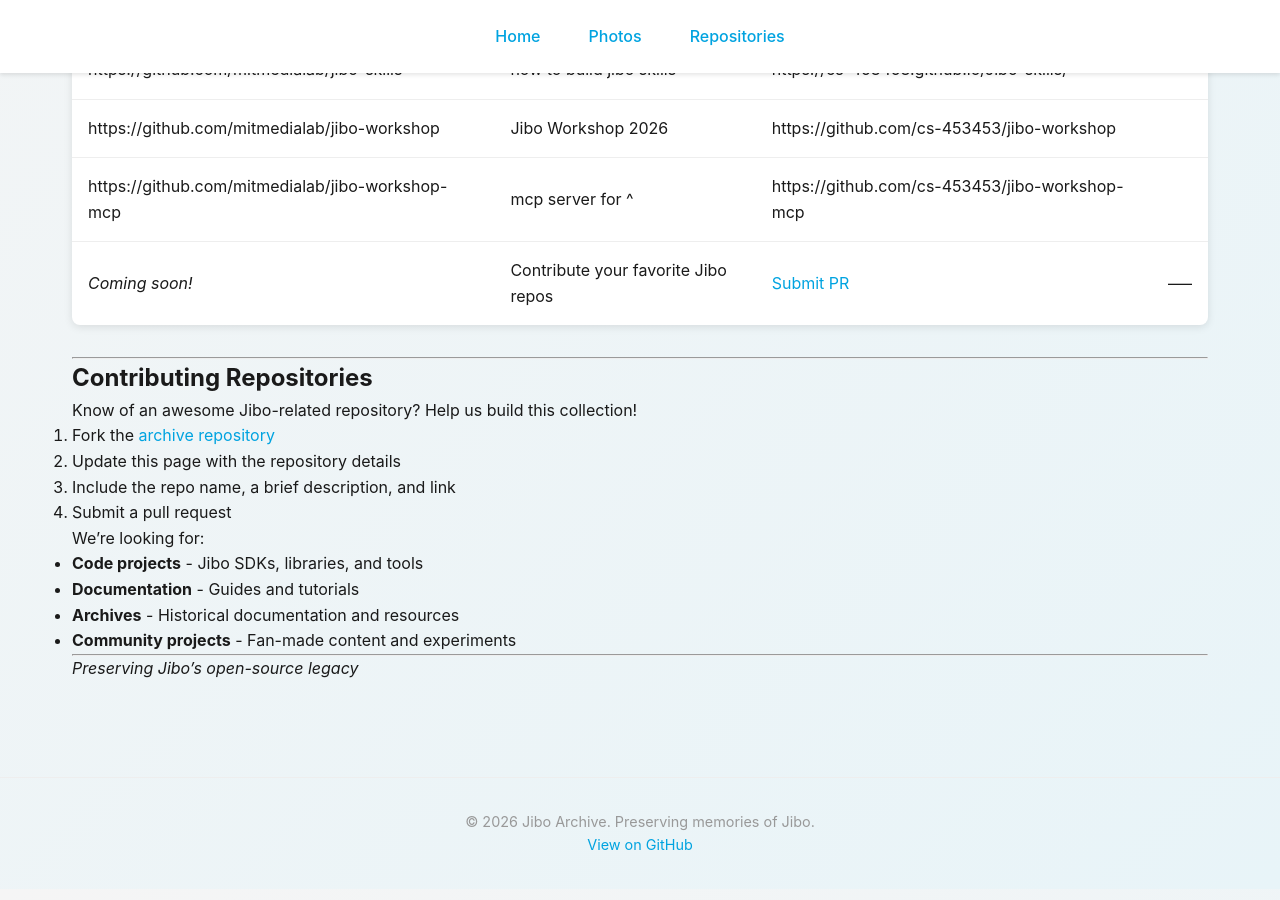
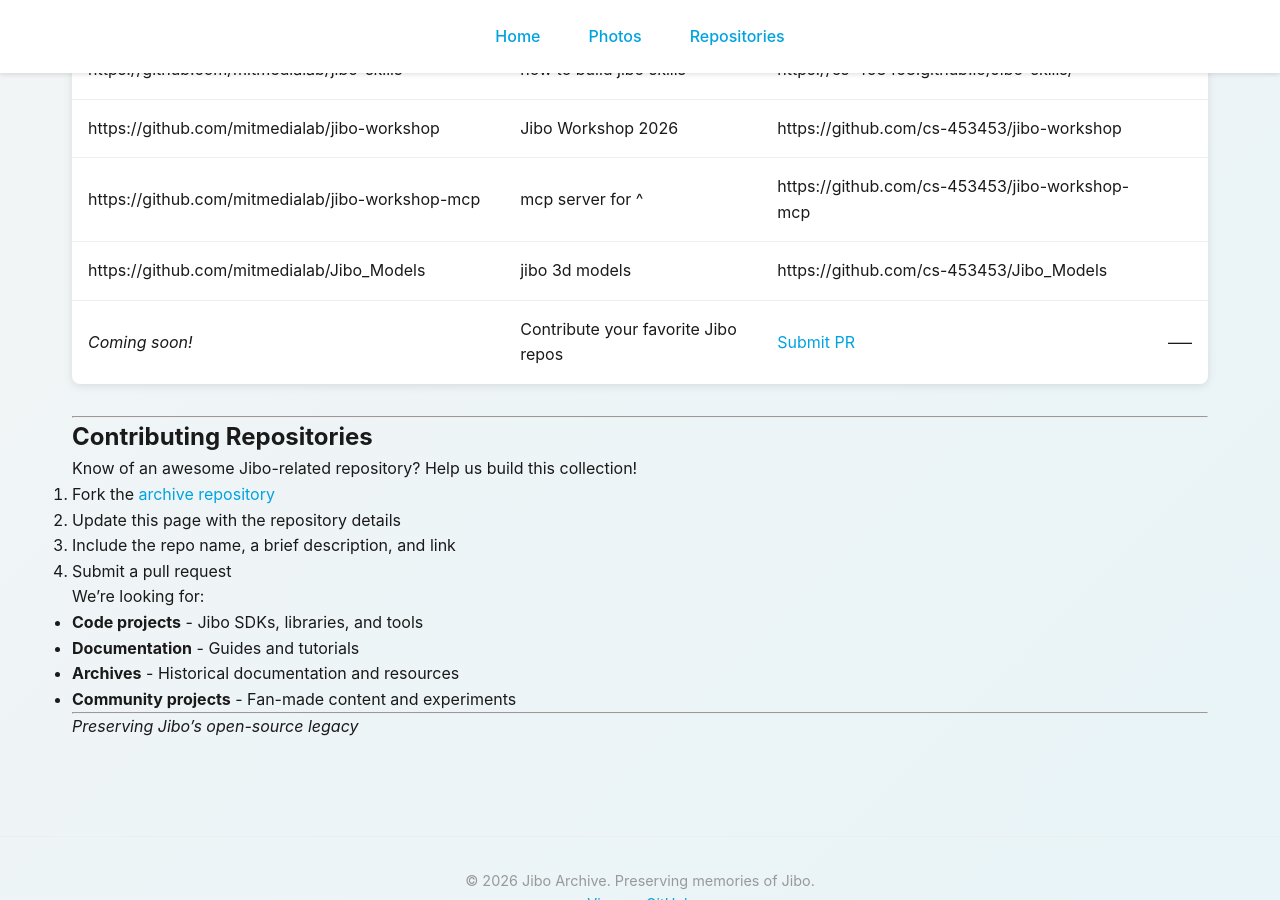
Before and after one commit to cs-453453/jibo-archive, a Jekyll site: the page built from repos/index.md, in a window 1280 px wide and 900 px high, scrolled down 690 px. Built offline with Jekyll 4.4.1, drawn with Linux system fonts in a browser that asks for light colours.

Commit message:
Add Jibo 3D models repository to index

```diff
--- a/repos/index.md
+++ b/repos/index.md
@@ -19,6 +19,7 @@ A collection of Jibo-related open-source projects, resources, and community cont
 | https://github.com/mitmedialab/jibo-skills | how to build jibo skills | https://cs-453453.github.io/Jibo-skills/ |
 | https://github.com/mitmedialab/jibo-workshop | Jibo Workshop 2026 | https://github.com/cs-453453/jibo-workshop |
 | https://github.com/mitmedialab/jibo-workshop-mcp | mcp server for ^ | https://github.com/cs-453453/jibo-workshop-mcp |
+| https://github.com/mitmedialab/Jibo_Models | jibo 3d models | https://github.com/cs-453453/Jibo_Models |
 | *Coming soon!* | Contribute your favorite Jibo repos | [Submit PR](https://github.com/cs-453453/jibo-archive) | -----|
 
 ---
```
